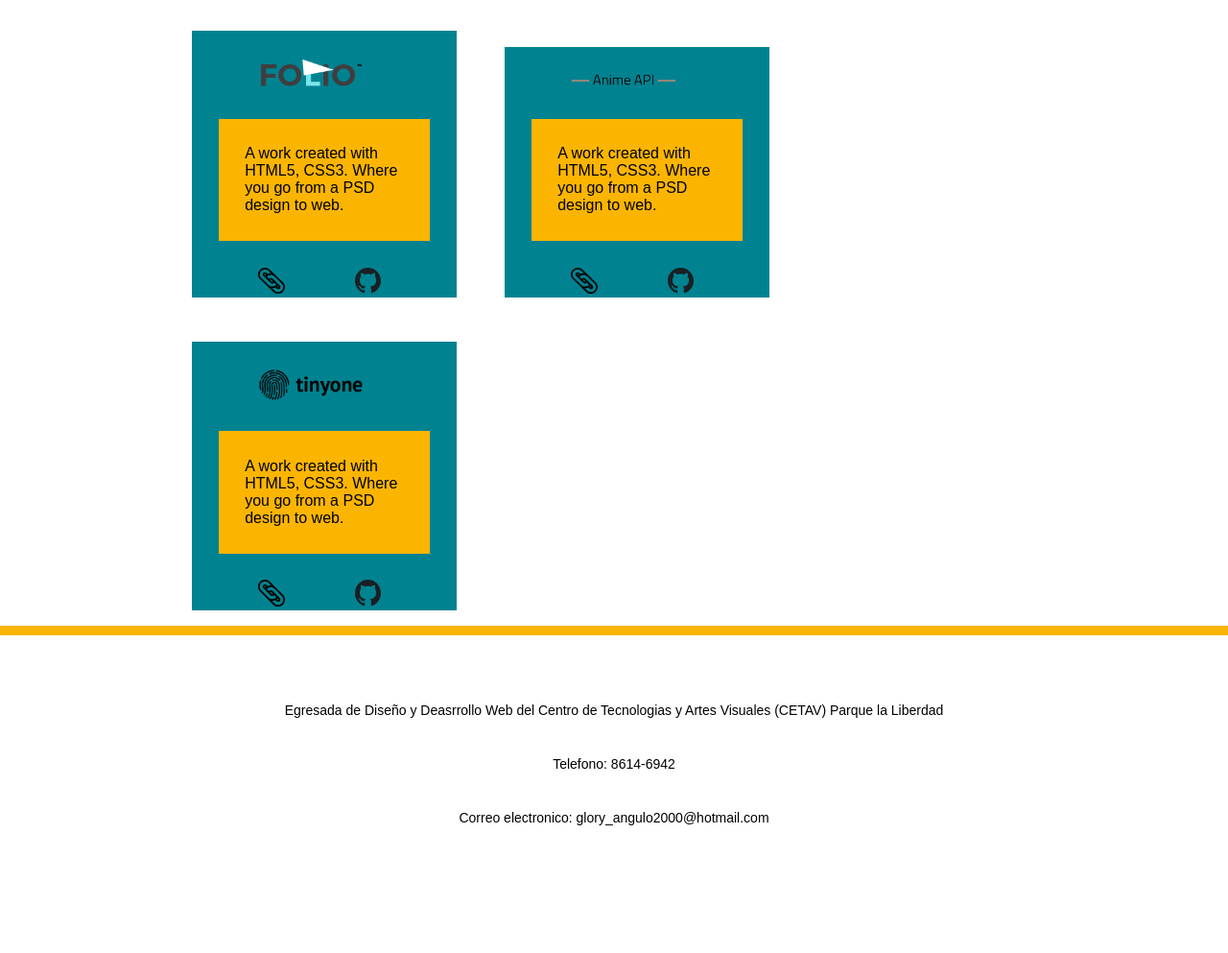
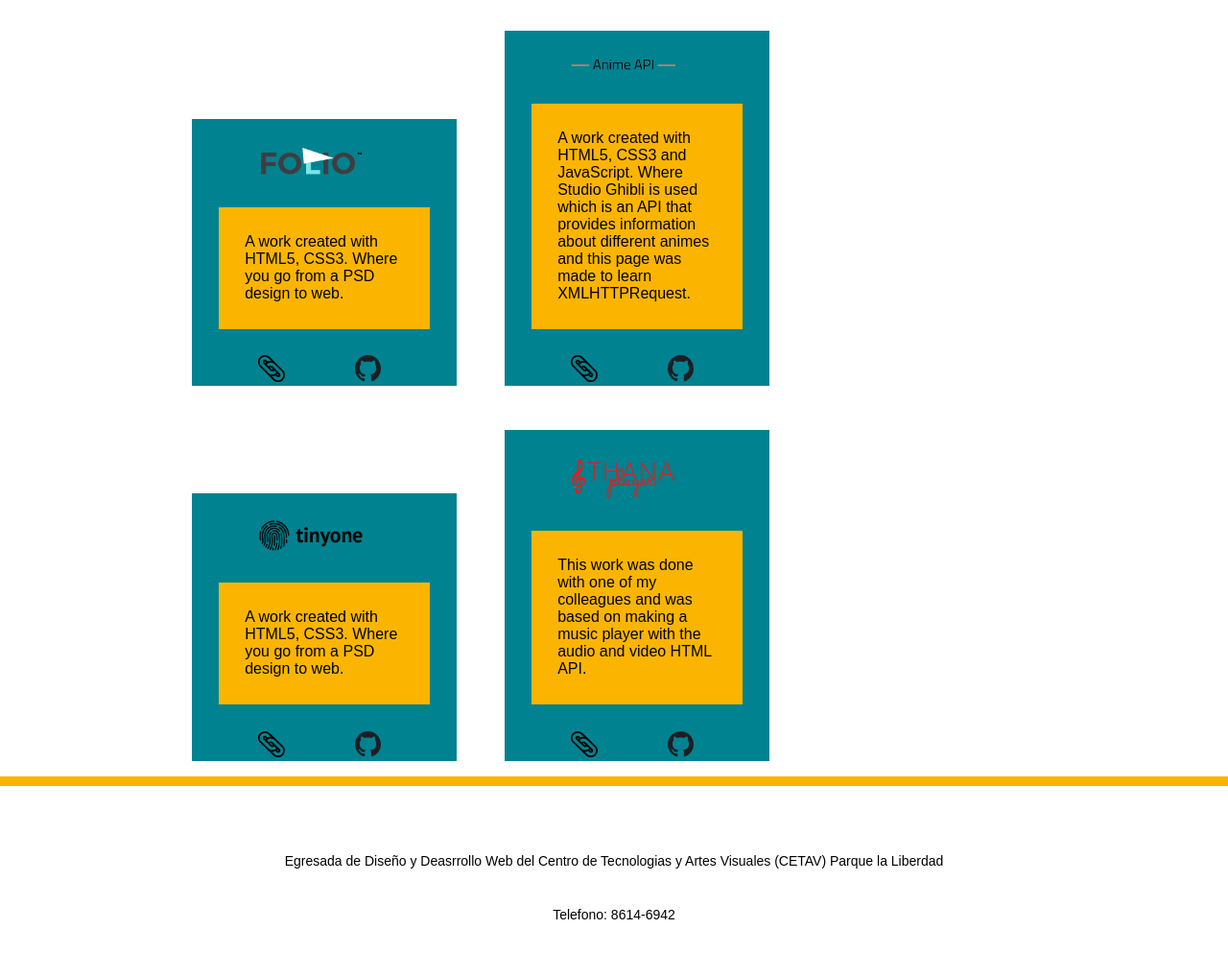
Before and after one commit to glorianaa80/Portafolio, a website: page src/works.html in a window 1280 px wide. Shown: the part 780-1773 px from the top of the page at 96% size. Before the commit the page ends 1660 px from the top, so only its background shows below. Drawn offline with Linux system fonts and the light colour scheme; a web font is replaced by a local one.

Commit message:
Agrego la imagen de uno de los proyectos y cambio los links de los proyectos

```diff
--- a/src/works.html
+++ b/src/works.html
@@ -39,32 +39,38 @@
       <li class="works--info-list-item">
         <img  class="works--info-list-item-img" src="img/Cuda.png" alt="">
         <p class="works--info-list-item-texto">A work created with HTML5, CSS3. Where you go from a PSD design to web.</p>
-        <a class="works--info-list-item-link" href="https://glorianaa80.github.io/Examen1/" target="_blank"><img class="works--info-list-item-link-img" src="img/ink.svg" alt=""></a>
+        <a class="works--info-list-item-link" href="https://glorianaa80.github.io/Cuda-Completa/" target="_blank"><img class="works--info-list-item-link-img" src="img/ink.svg" alt=""></a>
         <a class="works--info-list-item-link" href="https://github.com/glorianaa80/Examen1" target="_blank"><img class="works--info-list-item-link-img" src="img/github.svg" alt=""></a>
       </li>
       <li class="works--info-list-item">
         <img  class="works--info-list-item-img img-size" src="img/creativestudio.png" alt="">
         <p class="works--info-list-item-texto">A work created with HTML5, CSS3. Where you go from a PSD design to web.</p>
-        <a class="works--info-list-item-link" href="https://glorianaa80.github.io/Examen1/" target="_blank"><img class="works--info-list-item-link-img" src="img/ink.svg" alt=""></a>
-        <a class="works--info-list-item-link" href="https://github.com/glorianaa80/Examen1" target="_blank"><img class="works--info-list-item-link-img" src="img/github.svg" alt=""></a>
+        <a class="works--info-list-item-link" href="https://glorianaa80.github.io/PSD_to_HTML/" target="_blank"><img class="works--info-list-item-link-img" src="img/ink.svg" alt=""></a>
+        <a class="works--info-list-item-link" href="https://github.com/glorianaa80/PSD_to_HTML" target="_blank"><img class="works--info-list-item-link-img" src="img/github.svg" alt=""></a>
       </li>
       <li class="works--info-list-item">
         <img  class="works--info-list-item-img img-size" src="img/folio.png" alt="">
         <p class="works--info-list-item-texto">A work created with HTML5, CSS3. Where you go from a PSD design to web.</p>
-        <a class="works--info-list-item-link" href="https://glorianaa80.github.io/Examen1/" target="_blank"><img class="works--info-list-item-link-img" src="img/ink.svg" alt=""></a>
-        <a class="works--info-list-item-link" href="https://github.com/glorianaa80/Examen1" target="_blank"><img class="works--info-list-item-link-img" src="img/github.svg" alt=""></a>
+        <a class="works--info-list-item-link" href="https://glorianaa80.github.io/examen-2/" target="_blank"><img class="works--info-list-item-link-img" src="img/ink.svg" alt=""></a>
+        <a class="works--info-list-item-link" href="https://github.com/glorianaa80/examen-2" target="_blank"><img class="works--info-list-item-link-img" src="img/github.svg" alt=""></a>
       </li>
       <li class="works--info-list-item">
         <img  class="works--info-list-item-img img-size" src="img/anime.png" alt="">
-        <p class="works--info-list-item-texto">A work created with HTML5, CSS3. Where you go from a PSD design to web.</p>
-        <a class="works--info-list-item-link" href="https://glorianaa80.github.io/Examen1/" target="_blank"><img class="works--info-list-item-link-img" src="img/ink.svg" alt=""></a>
-        <a class="works--info-list-item-link" href="https://github.com/glorianaa80/Examen1" target="_blank"><img class="works--info-list-item-link-img" src="img/github.svg" alt=""></a>
+        <p class="works--info-list-item-texto">A work created with HTML5, CSS3 and JavaScript. Where Studio Ghibli is used which is an API that provides information about different animes and this page was made to learn XMLHTTPRequest.</p>
+        <a class="works--info-list-item-link" href="https://glorianaa80.github.io/proyecto/" target="_blank"><img class="works--info-list-item-link-img" src="img/ink.svg" alt=""></a>
+        <a class="works--info-list-item-link" href="https://github.com/glorianaa80/proyecto" target="_blank"><img class="works--info-list-item-link-img" src="img/github.svg" alt=""></a>
       </li>
       <li class="works--info-list-item">
         <img  class="works--info-list-item-img img-size" src="img/tinyone.png" alt="">
         <p class="works--info-list-item-texto">A work created with HTML5, CSS3. Where you go from a PSD design to web.</p>
-        <a class="works--info-list-item-link" href="https://glorianaa80.github.io/Examen1/" target="_blank"><img class="works--info-list-item-link-img" src="img/ink.svg" alt=""></a>
-        <a class="works--info-list-item-link" href="https://github.com/glorianaa80/Examen1" target="_blank"><img class="works--info-list-item-link-img" src="img/github.svg" alt=""></a>
+        <a class="works--info-list-item-link" href="https://glorianaa80.github.io/Proyecto_Tinyone/" target="_blank"><img class="works--info-list-item-link-img" src="img/ink.svg" alt=""></a>
+        <a class="works--info-list-item-link" href="https://github.com/glorianaa80/Proyecto_Tinyone" target="_blank"><img class="works--info-list-item-link-img" src="img/github.svg" alt=""></a>
+      </li>
+      <li class="works--info-list-item">
+        <img  class="works--info-list-item-img img-size" src="img/ThanaPlayer.png" alt="">
+        <p class="works--info-list-item-texto">This work was done with one of my colleagues and was based on making a music player with the audio and video HTML API.</p>
+        <a class="works--info-list-item-link" href="https://glorianaa80.github.io/Proyecto_Tinyone/" target="_blank"><img class="works--info-list-item-link-img" src="img/ink.svg" alt=""></a>
+        <a class="works--info-list-item-link" href="https://github.com/glorianaa80/Proyecto_Tinyone" target="_blank"><img class="works--info-list-item-link-img" src="img/github.svg" alt=""></a>
       </li>
     </ul>
   </div>
```
